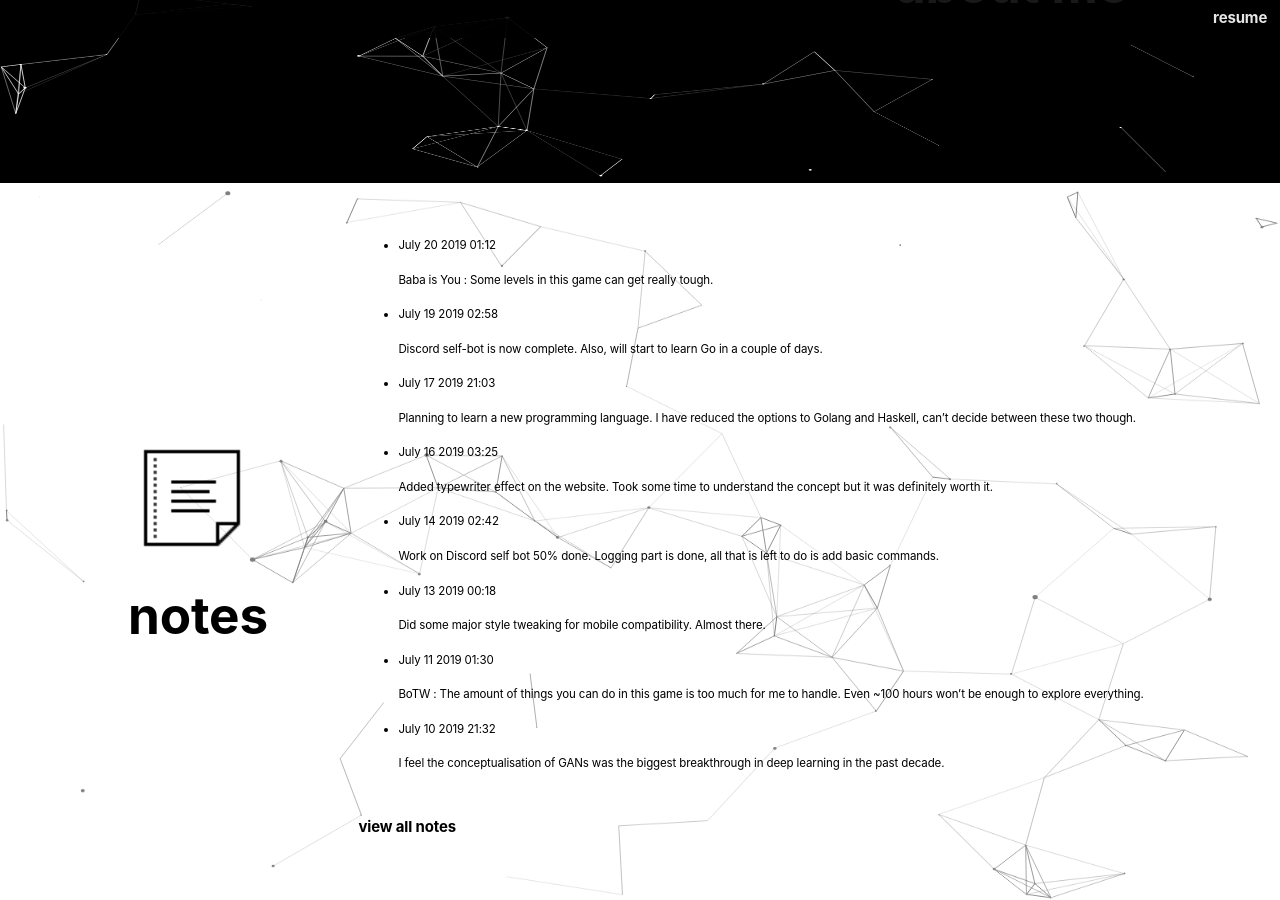
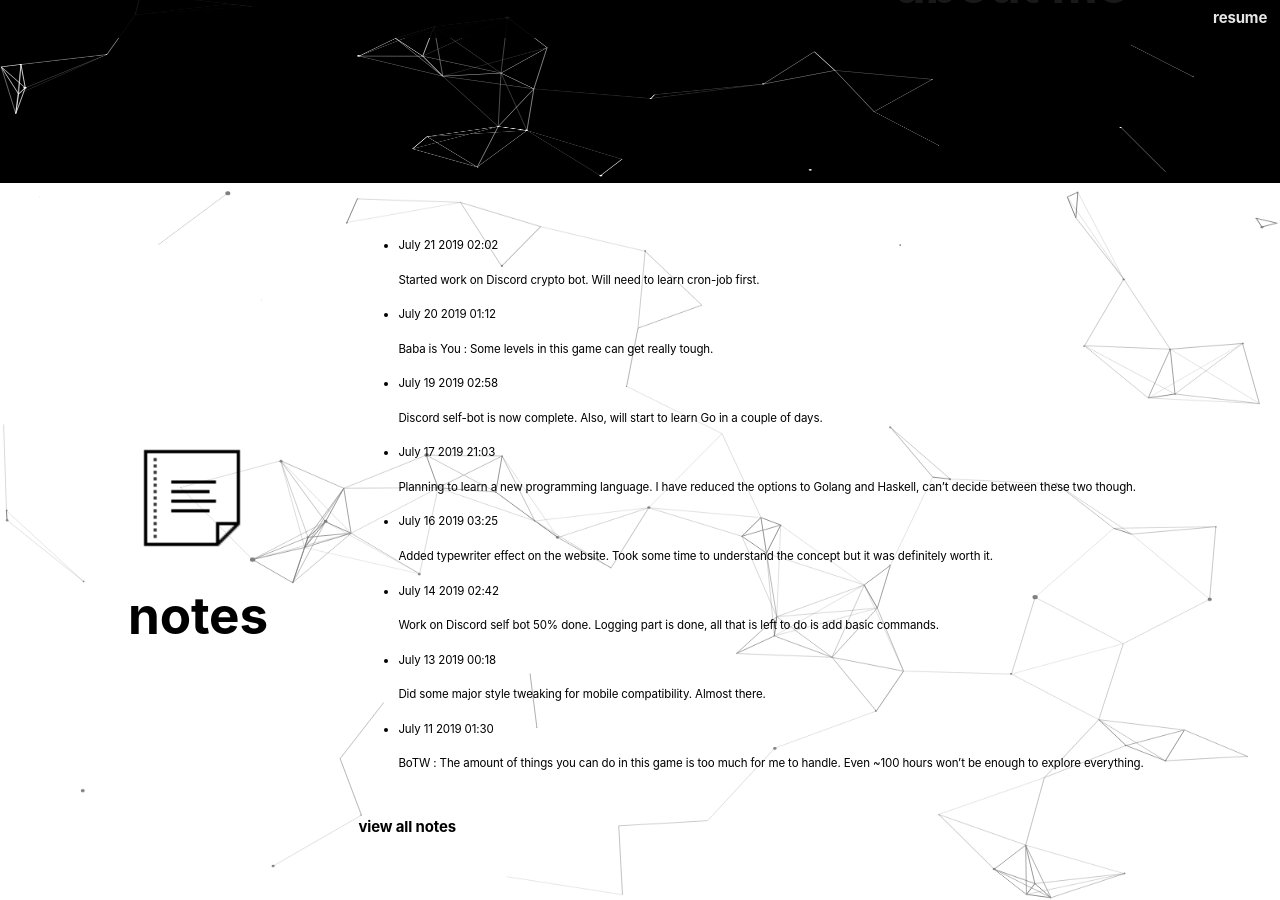
Before and after one commit to vedantsingh1404/website-v2.0, a Jekyll site: the page built from index.html, in a window 1280 px wide and 900 px high, scrolled down 982 px. Built offline with Jekyll 4.4.1, drawn with Linux system fonts in a browser that asks for light colours.

Commit message:
add note

```diff
--- a/_data/notes.yml
+++ b/_data/notes.yml
@@ -1,3 +1,7 @@
+- date: July 21 2019 02:02
+  content: |
+    Started work on Discord crypto bot. Will need to learn cron-job first.
+
 - date: July 20 2019 01:12
   content: |
     Baba is You : Some levels in this game can get really tough.
```
